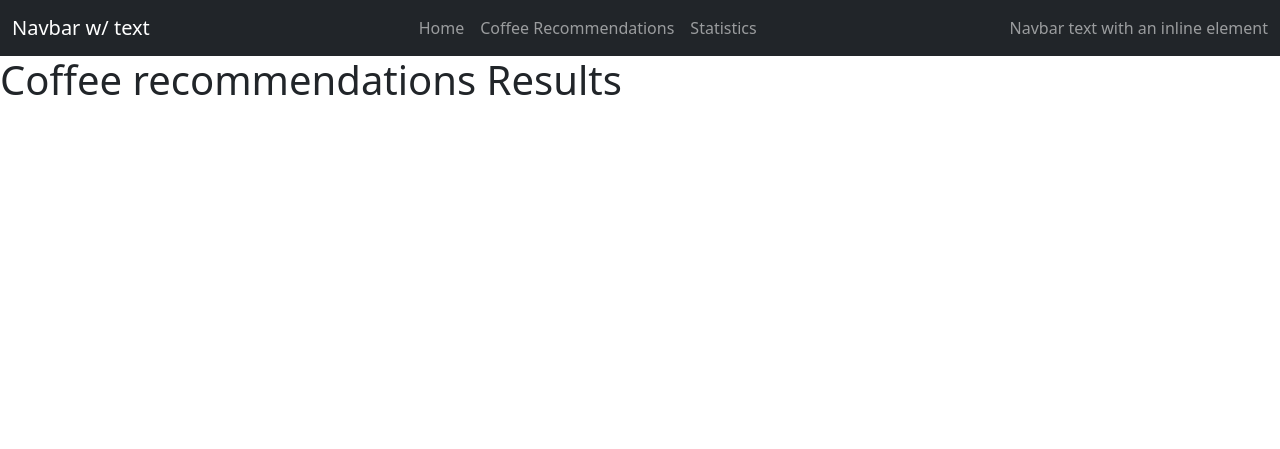
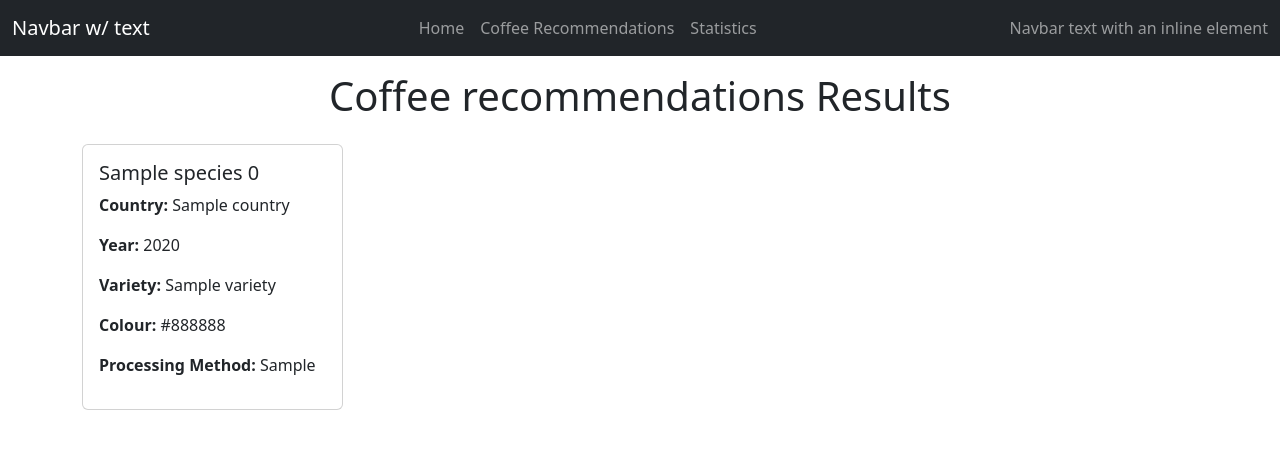
Before and after one commit to jonathan-odonnell/recommendations, a Django app: template coffee/templates/coffee_recommendations_results.html in a window 1280 px wide. Shown: the top 449 px of the page. Run offline with Django 3.2, Linux system fonts and the light colour scheme; the template is opened without the code that fills it: most values are stand-ins (such as "Sample title", 1, 10 or a date in 2020).

Commit message:
amended coffee views and templates

```diff
--- a/coffee/templates/coffee_recommendations_results.html
+++ b/coffee/templates/coffee_recommendations_results.html
@@ -1,11 +1,50 @@
 {% extends "base.html" %}
 {% block header %}
-<div class="container-fluid g-0">
-    <div class="row g-0">
-        <div class="col-12">
+<div class="container">
+    <div class="row">
+        <div class="col-12 my-3 text-center">
             <h1>Coffee recommendations Results</h1>
         </div>
+        <div class="col-12">
+            <div class="row">
+                {% for r in recommendations %}
+                <div class="col-sm-6 col-md-6 col-lg-4 col-xl-3">
+                    <div class="card card-body h-100">
+                        <h5 class="card-title">{{r.species}} {{r.id|add:"-1"}}</h5>
+                        <div class="card-text">
+                            <p><strong>Country: </strong>{{r.country}}</p>
+                            <p><strong>Year: </strong>{{r.year}}</p>
+                            <p><strong>Variety: </strong>{{r.variety}}</p>
+                            <p><strong>Colour: </strong>{{r.colour}}</p>
+                            <p><strong>Processing Method: </strong>{{r.processing_method}}</p>
+                            </div>
+                      </div>
+                </div>
+                {% if forloop.counter|divisibleby:1 %}
+				<div class="col-12 d-sm-none my-3">
+					<hr>
+				</div>
+				{% endif %}
+				{% if forloop.counter|divisibleby:2 %}
+				<div class="col-12 d-none d-sm-block d-md-block d-lg-none my-3 ">
+					<hr>
+				</div>
+				{% endif %}
+				{% if forloop.counter|divisibleby:3 %}
+				<div class="col-12 d-none d-lg-block d-xl-none my-3">
+					<hr>
+				</div>
+				{% endif %}
+				{% if forloop.counter|divisibleby:4 %}
+				<div class="col-12 d-none d-xl-block my-3">
+					<hr>
+				</div>
+				{% endif %}
+                {% endfor %}
+                <div class="col-12 mb-3">
+				</div>
+            </div>
+        </div>
     </div>
-
 </div>
 {% endblock %}
```
Also changed, not shown: coffee/templates/coffee_recommendations.html (+4 -13 lines), coffee/views.py (+7 -2 lines).
